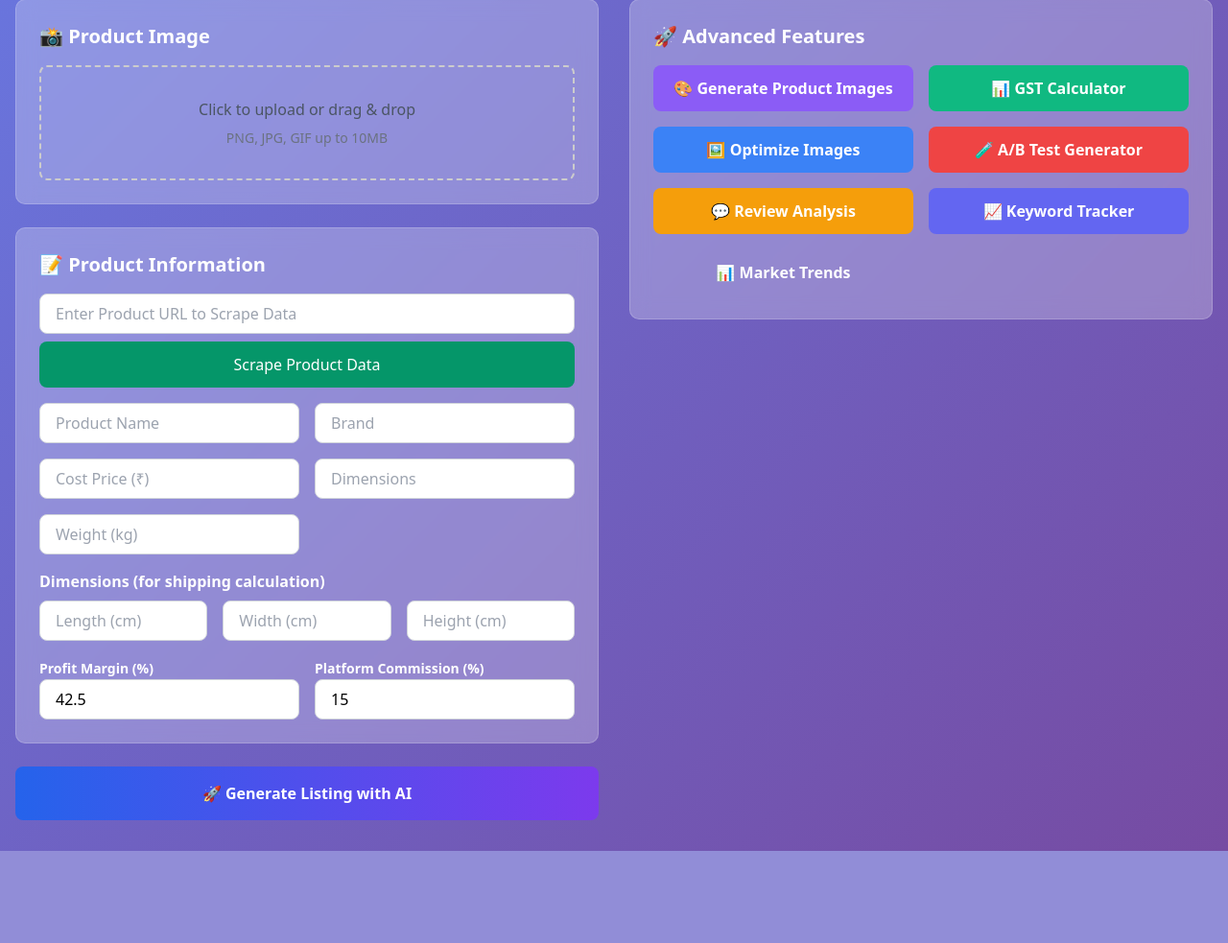
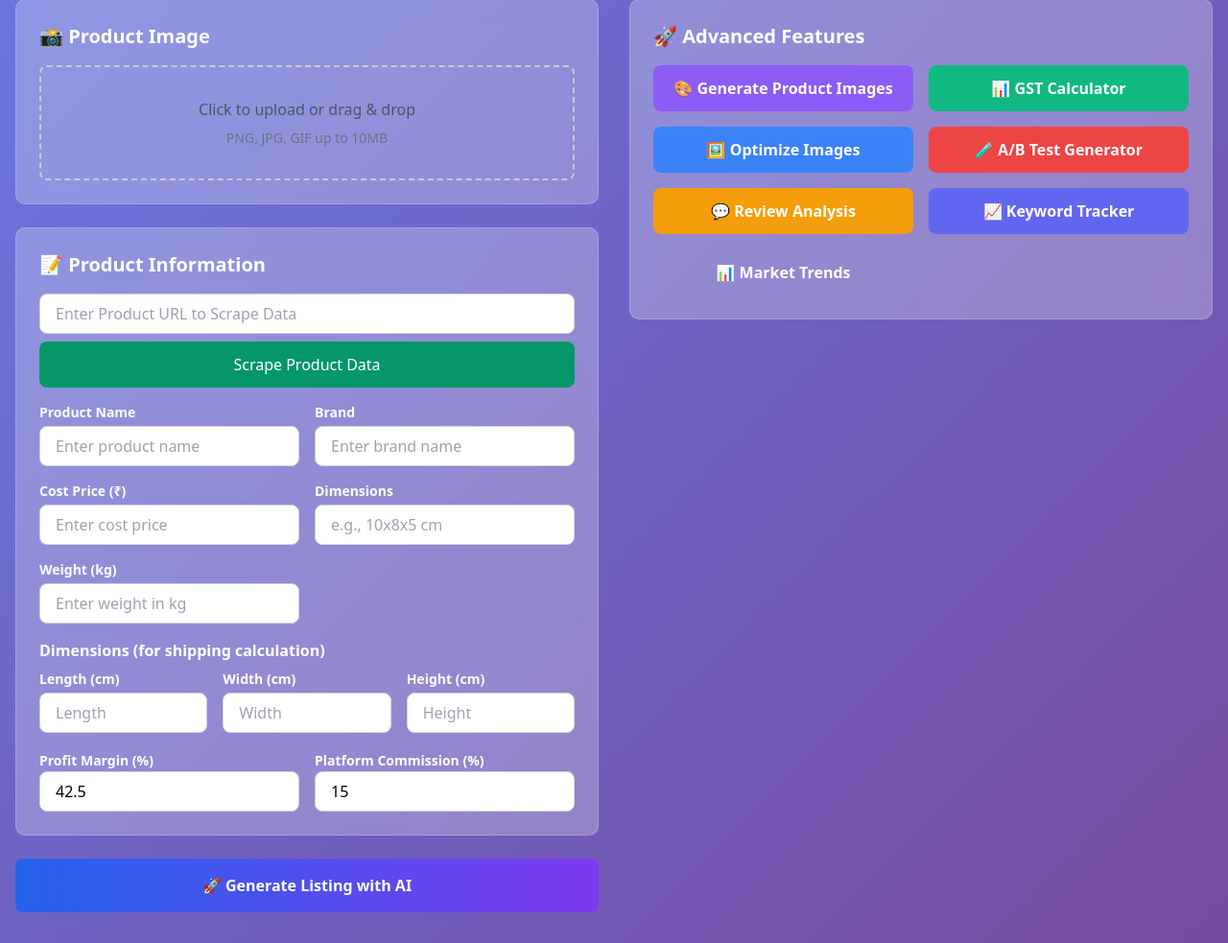
Before and after one commit to RCBKSK/List, a Flask app: page / in a window 1280 px wide. Shown: the part 493-1476 px from the top of the page at 96% size. Before the commit the page ends 1380 px from the top, so only its background shows below. Run offline with Flask 3, Linux system fonts and the light colour scheme.

Commit message:
Assistant checkpoint: Added clear labels to all input fields
Assistant generated file changes:
- templates/index.html: Add clear labels to all product information input fields for better user experience, Add labels to dimension input fields, Add labels to manual listing input fields

---

User prompt:

when user enters field list cost and other things and when they want to change something the fields are not showing what field it is it just shows enetered values

Replit-Commit-Author: Assistant
Replit-Commit-Session-Id: ecba6d80-7dea-4969-a6de-bfa3bdbfbca3

```diff
--- a/templates/index.html
+++ b/templates/index.html
@@ -740,67 +740,91 @@
                                     </button>
                                 </div>
                                 <div className="grid grid-cols-1 md:grid-cols-2 gap-4">
+                                    <div>
+                                        <label className="block text-white text-sm font-semibold mb-1">Product Name</label>
                                         <input
                                             type="text"
-                                        placeholder="Product Name"
+                                            placeholder="Enter product name"
                                             value={productInfo.name}
                                             onChange={(e) => setProductInfo({...productInfo, name: e.target.value})}
-                                        className="px-4 py-2 rounded-lg border border-gray-300 focus:ring-2 focus:ring-blue-500"
+                                            className="w-full px-4 py-2 rounded-lg border border-gray-300 focus:ring-2 focus:ring-blue-500"
                                         />
+                                    </div>
+                                    <div>
+                                        <label className="block text-white text-sm font-semibold mb-1">Brand</label>
                                         <input
                                             type="text"
-                                        placeholder="Brand"
+                                            placeholder="Enter brand name"
                                             value={productInfo.brand}
                                             onChange={(e) => setProductInfo({...productInfo, brand: e.target.value})}
-                                        className="px-4 py-2 rounded-lg border border-gray-300 focus:ring-2 focus:ring-blue-500"
+                                            className="w-full px-4 py-2 rounded-lg border border-gray-300 focus:ring-2 focus:ring-blue-500"
                                         />
+                                    </div>
+                                    <div>
+                                        <label className="block text-white text-sm font-semibold mb-1">Cost Price (₹)</label>
                                         <input
                                             type="number"
-                                        placeholder="Cost Price (₹)"
+                                            placeholder="Enter cost price"
                                             value={productInfo.costPrice}
                                             onChange={(e) => setProductInfo({...productInfo, costPrice: e.target.value})}
-                                        className="px-4 py-2 rounded-lg border border-gray-300 focus:ring-2 focus:ring-blue-500"
+                                            className="w-full px-4 py-2 rounded-lg border border-gray-300 focus:ring-2 focus:ring-blue-500"
                                         />
+                                    </div>
+                                    <div>
+                                        <label className="block text-white text-sm font-semibold mb-1">Dimensions</label>
                                         <input
                                             type="text"
-                                        placeholder="Dimensions"
+                                            placeholder="e.g., 10x8x5 cm"
                                             value={productInfo.dimensions}
                                             onChange={(e) => setProductInfo({...productInfo, dimensions: e.target.value})}
-                                        className="px-4 py-2 rounded-lg border border-gray-300 focus:ring-2 focus:ring-blue-500"
+                                            className="w-full px-4 py-2 rounded-lg border border-gray-300 focus:ring-2 focus:ring-blue-500"
                                         />
+                                    </div>
+                                    <div>
+                                        <label className="block text-white text-sm font-semibold mb-1">Weight (kg)</label>
                                         <input
                                             type="number"
-                                        placeholder="Weight (kg)"
+                                            placeholder="Enter weight in kg"
                                             value={productInfo.weight}
                                             onChange={(e) => setProductInfo({...productInfo, weight: e.target.value})}
-                                        className="px-4 py-2 rounded-lg border border-gray-300 focus:ring-2 focus:ring-blue-500"
+                                            className="w-full px-4 py-2 rounded-lg border border-gray-300 focus:ring-2 focus:ring-blue-500"
                                         />
+                                    </div>
                                 </div>
 
                                 <div className="mt-4">
                                     <h4 className="text-white font-semibold mb-2">Dimensions (for shipping calculation)</h4>
                                     <div className="grid grid-cols-3 gap-4">
+                                        <div>
+                                            <label className="block text-white text-sm font-semibold mb-1">Length (cm)</label>
                                             <input
                                                 type="number"
-                                            placeholder="Length (cm)"
+                                                placeholder="Length"
                                                 value={productInfo.length}
                                                 onChange={(e) => setProductInfo({...productInfo, length: e.target.value})}
-                                            className="px-4 py-2 rounded-lg border border-gray-300 focus:ring-2 focus:ring-blue-500"
+                                                className="w-full px-4 py-2 rounded-lg border border-gray-300 focus:ring-2 focus:ring-blue-500"
                                             />
+                                        </div>
+                                        <div>
+                                            <label className="block text-white text-sm font-semibold mb-1">Width (cm)</label>
                                             <input
                                                 type="number"
-                                            placeholder="Width (cm)"
+                                                placeholder="Width"
                                                 value={productInfo.width}
                                                 onChange={(e) => setProductInfo({...productInfo, width: e.target.value})}
-                                            className="px-4 py-2 rounded-lg border border-gray-300 focus:ring-2 focus:ring-blue-500"
+                                                className="w-full px-4 py-2 rounded-lg border border-gray-300 focus:ring-2 focus:ring-blue-500"
                                             />
+                                        </div>
+                                        <div>
+                                            <label className="block text-white text-sm font-semibold mb-1">Height (cm)</label>
                                             <input
                                                 type="number"
-                                            placeholder="Height (cm)"
+                                                placeholder="Height"
                                                 value={productInfo.height}
                                                 onChange={(e) => setProductInfo({...productInfo, height: e.target.value})}
-                                            className="px-4 py-2 rounded-lg border border-gray-300 focus:ring-2 focus:ring-blue-500"
+                                                className="w-full px-4 py-2 rounded-lg border border-gray-300 focus:ring-2 focus:ring-blue-500"
                                             />
+                                        </div>
                                     </div>
                                 </div>
 
@@ -839,25 +863,32 @@
                                 <div className="glass-effect p-6">
                                     <h3 className="text-xl font-semibold text-white mb-4">✍️ Manual Entry</h3>
                                     <div className="space-y-4">
+                                        <div>
+                                            <label className="block text-white text-sm font-semibold mb-1">Product Title (under 200 chars)</label>
                                             <input
                                                 type="text"
-                                                                           placeholder="Product Title (under 200 chars)"
+                                                placeholder="Enter product title"
                                                 value={manualListing.title}
                                                 onChange={(e) => setManualListing({...manualListing, title: e.target.value})}
                                                 className="w-full px-4 py-2 rounded-lg border border-gray-300 focus:ring-2 focus:ring-blue-500"
                                             />
+                                        </div>
+                                        <div>
+                                            <label className="block text-white text-sm font-semibold mb-1">Product Description (50-75 words)</label>
                                             <textarea
-                                            placeholder="Product Description (50-75 words)"
+                                                placeholder="Enter product description"
                                                 value={manualListing.description}
                                                 onChange={(e) => setManualListing({...manualListing, description: e.target.value})}
                                                 className="w-full px-4 py-2 rounded-lg border border-gray-300 focus:ring-2 focus:ring-blue-500"
                                                 rows="3"
                                             />
+                                        </div>
                                         {Array.isArray(manualListing.bulletPoints) && manualListing.bulletPoints.map((bullet, index) => (
+                                            <div key={index}>
+                                                <label className="block text-white text-sm font-semibold mb-1">Bullet Point {index + 1} (under 250 chars)</label>
                                                 <input
-                                                key={index}
                                                     type="text"
-                                                placeholder={`Bullet Point ${index + 1} (under 250 chars)`}
+                                                    placeholder={`Enter bullet point ${index + 1}`}
                                                     value={bullet}
                                                     onChange={(e) => {
                                                         const newBullets = [...manualListing.bulletPoints];
@@ -866,30 +897,40 @@
                                                     }}
                                                     className="w-full px-4 py-2 rounded-lg border border-gray-300 focus:ring-2 focus:ring-blue-500"
                                                 />
+                                            </div>
                                         ))}
                                         <div className="grid grid-cols-2 gap-4">
+                                            <div>
+                                                <label className="block text-white text-sm font-semibold mb-1">Category</label>
                                                 <input
                                                     type="text"
-                                                placeholder="Category"
+                                                    placeholder="Enter category"
                                                     value={manualListing.category}
                                                     onChange={(e) => setManualListing({...manualListing, category: e.target.value})}
-                                                className="px-4 py-2 rounded-lg border border-gray-300 focus:ring-2 focus:ring-blue-500"
+                                                    className="w-full px-4 py-2 rounded-lg border border-gray-300 focus:ring-2 focus:ring-blue-500"
                                                 />
+                                            </div>
+                                            <div>
+                                                <label className="block text-white text-sm font-semibold mb-1">HSN Code</label>
                                                 <input
                                                     type="text"
-                                                placeholder="HSN Code"
+                                                    placeholder="Enter HSN code"
                                                     value={manualListing.hsnCode}
                                                     onChange={(e) => setManualListing({...manualListing, hsnCode: e.target.value})}
-                                                className="px-4 py-2 rounded-lg border border-gray-300 focus:ring-2 focus:ring-blue-500"
+                                                    className="w-full px-4 py-2 rounded-lg border border-gray-300 focus:ring-2 focus:ring-blue-500"
                                                 />
                                             </div>
+                                        </div>
+                                        <div>
+                                            <label className="block text-white text-sm font-semibold mb-1">Keywords (comma-separated)</label>
                                             <input
                                                 type="text"
-                                            placeholder="Keywords (comma-separated)"
+                                                placeholder="Enter keywords separated by commas"
                                                 value={manualListing.keywords.join(', ')}
                                                 onChange={(e) => setManualListing({...manualListing, keywords: e.target.value.split(', ')})}
                                                 className="w-full px-4 py-2 rounded-lg border border-gray-300 focus:ring-2 focus:ring-blue-500"
                                             />
+                                        </div>
                                     </div>
                                 </div>
                             )}
```
Lines whose indentation alone changed are shown as unchanged.
